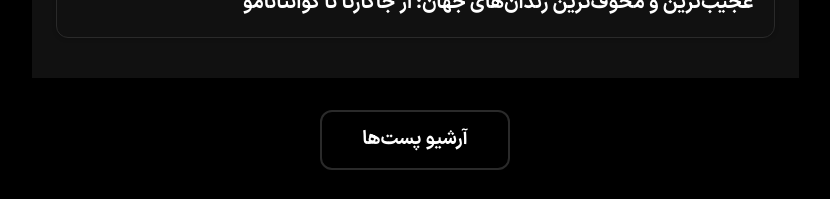
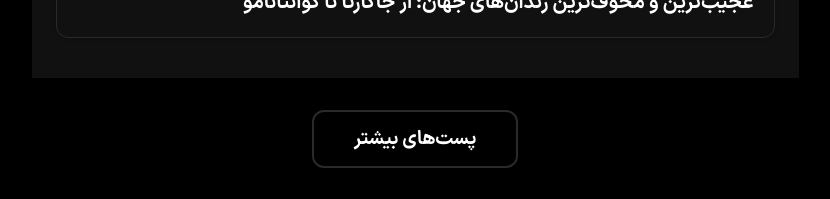
Before and after one commit to darkblog/darkblog.github.io, a Jekyll site: the page built from index.html, in a window 1280 px wide. Shown: the part 2722-2921 px from the top of the page, without its empty margins (225-1055 px from the left). Built offline with Jekyll 4.4.1, drawn with Linux system fonts in a browser that asks for light colours; some of the changed lines change nothing that is shown.

Commit message:
Update index.html

```diff
--- a/index.html
+++ b/index.html
@@ -71,9 +71,10 @@
     .post-card-image { overflow: hidden; border-radius: 0.5rem; display: block; }
     .post-card-image img { width: 100%; height: auto; display: block; }
     .site-footer { background-color: #000000; padding: 2rem clamp(1rem, 3vw, 1.5rem); display: flex; align-items: center; justify-content: center; width: 100%; }
-    .footer-blog-btn { font-family: 'vazir', system-ui, sans-serif; display: inline-block; padding: 0.8rem 2.5rem; background-color: transparent; color: #ffffff; text-decoration: none; font-weight: 700; font-size: 1.2rem; border-radius: 0.75rem; border: 2px solid #2a2a2a; transition: background-color 0.2s, transform 0.15s, border-color 0.2s, color 0.2s; }
+    .footer-blog-btn { font-family: 'vazir', system-ui, sans-serif; display: inline-block; padding: 0.8rem 2.5rem; background-color: transparent; color: #ffffff; text-decoration: none; font-weight: 700; font-size: 1.2rem; border-radius: 0.75rem; border: 2px solid #2a2a2a; transition: background-color 0.2s, transform 0.15s, border-color 0.2s, color 0.2s; cursor: pointer; }
     .footer-blog-btn:hover { background-color: rgba(45, 212, 191, 0.1); border-color: #2dd4bf; color: #2dd4bf; transform: scale(1.02); }
     .footer-blog-btn:active { transform: scale(0.97); color: #2dd4bf; }
+    .footer-blog-btn.hidden { visibility: hidden; }
   </style>
 </head>
 <body>
@@ -106,7 +107,7 @@
       <ul class="live-search-results" id="liveSearchResults"></ul>
     </div>
 
-    <ul class="posts-list">
+    <ul class="posts-list" id="postsList">
       {% for post in site.posts limit:20 %}
         <li role="link" tabindex="0" data-url="{{ post.url | relative_url }}">
           {% if forloop.first %}
@@ -121,7 +122,7 @@
     </ul>
   </main>
   <footer class="site-footer">
-    <a href="/blog" class="footer-blog-btn">آرشیو پست‌ها</a>
+    <button id="loadMoreBtn" class="footer-blog-btn">پست‌های بیشتر</button>
   </footer>
 </div>
 
@@ -189,6 +190,49 @@
         }
       });
     });
+
+    var loadBtn = document.getElementById('loadMoreBtn');
+    var postsList = document.getElementById('postsList');
+    var allPosts = postsData.slice();
+    var currentIndex = 20;
+    var step = 10;
+
+    function appendPosts() {
+      var total = allPosts.length;
+      if (currentIndex >= total) { loadBtn.classList.add('hidden'); return; }
+      var endIndex = Math.min(currentIndex + step, total);
+      var fragment = document.createDocumentFragment();
+      for (var i = currentIndex; i < endIndex; i++) {
+        var post = allPosts[i];
+        if (!post) continue;
+        var li = document.createElement('li');
+        li.setAttribute('role', 'link');
+        li.setAttribute('tabindex', '0');
+        li.setAttribute('data-url', post.url);
+        var a = document.createElement('a');
+        a.href = post.url;
+        a.textContent = post.title;
+        li.appendChild(a);
+        li.addEventListener('click', function(e) {
+          var url = this.getAttribute('data-url');
+          if (url) window.location.href = url;
+        });
+        li.addEventListener('keydown', function(e) {
+          if (e.key === 'Enter' || e.key === ' ') {
+            e.preventDefault();
+            var url = this.getAttribute('data-url');
+            if (url) window.location.href = url;
+          }
+        });
+        fragment.appendChild(li);
+      }
+      postsList.appendChild(fragment);
+      currentIndex = endIndex;
+      if (currentIndex >= total) loadBtn.classList.add('hidden');
+    }
+
+    loadBtn.addEventListener('click', function() { appendPosts(); });
+    if (allPosts.length <= currentIndex) loadBtn.classList.add('hidden');
   })();
 </script>
 
```
